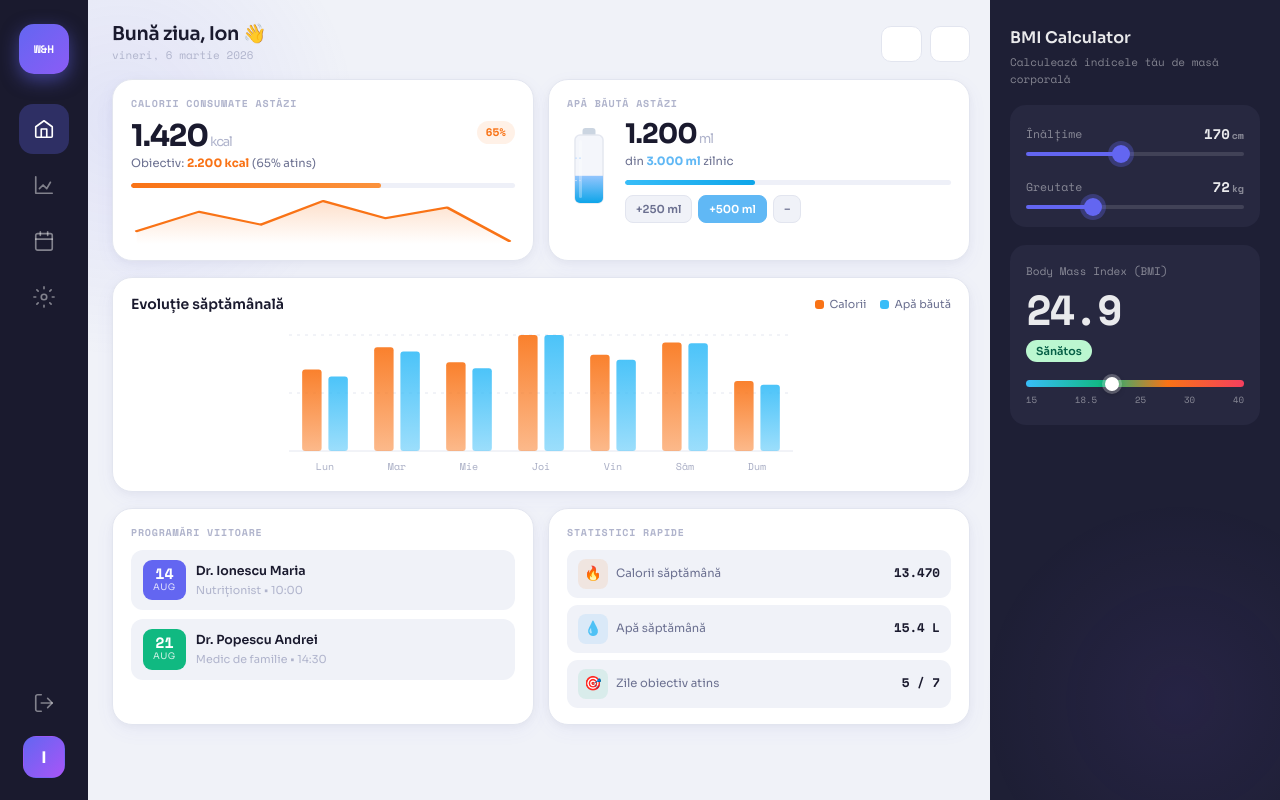
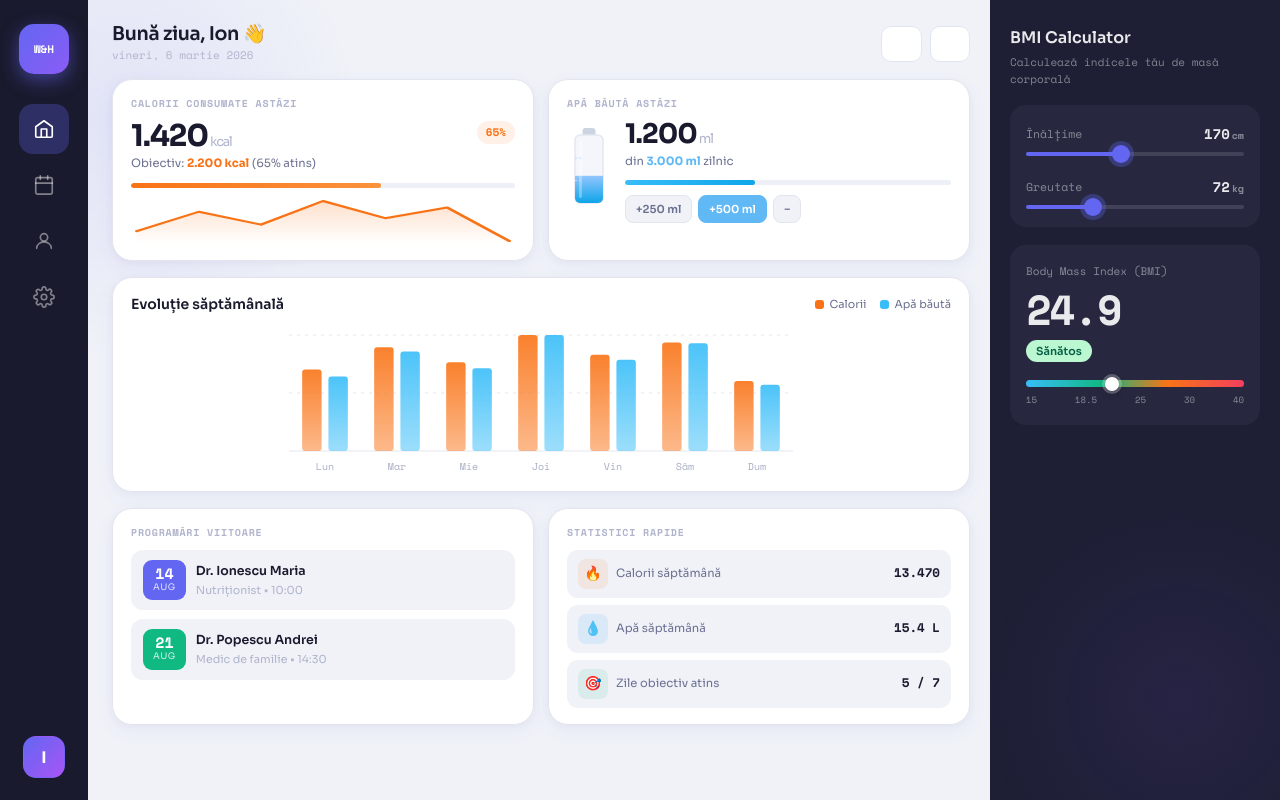
Before and after one commit to maxjumiga/ProiectTWebFront, a React (Vite) app: page /dashboard in a window 1280 px wide. Built offline with nearby package versions, Linux system fonts and the light colour scheme.

Commit message:
Modificare chestii

```diff
--- a/src/main/main_page.tsx
+++ b/src/main/main_page.tsx
@@ -8,9 +8,10 @@ const IconHome = () => (
         <path d="M9 21V12h6v9"/>
     </svg>
 );
-const IconChart = () => (
-    <svg viewBox="0 0 24 24" fill="none" stroke="currentColor" strokeWidth="1.8" strokeLinecap="round" strokeLinejoin="round">
-        <path d="M3 3v18h18"/><path d="M7 16l4-4 4 4 4-7"/>
+const UserIcon = () => (
+    <svg viewBox="0 0 24 24" fill="none" stroke="currentColor" strokeWidth={1.8} strokeLinecap="round" strokeLinejoin="round">
+        <circle cx="12" cy="8" r="4" />
+        <path d="M4 20c0-4 3.6-7 8-7s8 3 8 7" />
     </svg>
 );
 const IconCal = () => (
@@ -20,16 +21,9 @@ const IconCal = () => (
     </svg>
 );
 const IconSettings = () => (
-    <svg viewBox="0 0 24 24" fill="none" stroke="currentColor" strokeWidth="1.8" strokeLinecap="round" strokeLinejoin="round">
-        <circle cx="12" cy="12" r="3"/>
-        <path d="M12 1v2M12 21v2M4.22 4.22l1.42 1.42M18.36 18.36l1.42 1.42M1 12h2M21 12h2M4.22 19.78l1.42-1.42M18.36 5.64l1.42-1.42"/>
-    </svg>
-);
-const IconLogout = () => (
-    <svg viewBox="0 0 24 24" fill="none" stroke="currentColor" strokeWidth="1.8" strokeLinecap="round" strokeLinejoin="round">
-        <path d="M9 21H5a2 2 0 0 1-2-2V5a2 2 0 0 1 2-2h4"/>
-        <polyline points="16 17 21 12 16 7"/>
-        <line x1="21" y1="12" x2="9" y2="12"/>
+    <svg viewBox="0 0 24 24" fill="none" stroke="currentColor" strokeWidth={1.8} strokeLinecap="round" strokeLinejoin="round">
+        <circle cx="12" cy="12" r="3" />
+        <path d="M19.4 15a1.65 1.65 0 0 0 .33 1.82l.06.06a2 2 0 0 1-2.83 2.83l-.06-.06a1.65 1.65 0 0 0-1.82-.33 1.65 1.65 0 0 0-1 1.51V21a2 2 0 0 1-4 0v-.09A1.65 1.65 0 0 0 9 19.4a1.65 1.65 0 0 0-1.82.33l-.06.06a2 2 0 0 1-2.83-2.83l.06-.06A1.65 1.65 0 0 0 4.68 15a1.65 1.65 0 0 0-1.51-1H3a2 2 0 0 1 0-4h.09A1.65 1.65 0 0 0 4.6 9a1.65 1.65 0 0 0-.33-1.82l-.06-.06a2 2 0 0 1 2.83-2.83l.06.06A1.65 1.65 0 0 0 9 4.68a1.65 1.65 0 0 0 1-1.51V3a2 2 0 0 1 4 0v.09a1.65 1.65 0 0 0 1 1.51 1.65 1.65 0 0 0 1.82-.33l.06-.06a2 2 0 0 1 2.83 2.83l-.06.06A1.65 1.65 0 0 0 19.4 9a1.65 1.65 0 0 0 1.51 1H21a2 2 0 0 1 0 4h-.09a1.65 1.65 0 0 0-1.51 1z" />
     </svg>
 );
 const IconBell = () => (
@@ -169,11 +163,10 @@ const bmiBarPos = (bmi: number) => `${Math.min(Math.max((bmi - 15) / 25, 0), 1)
 // ─── Dashboard ────────────────────────────────────────────────────────────────
 interface DashboardProps {
     username?: string;
-    onLogout?: () => void;
     onProfile?: () => void;
 }
 
-const Dashboard: React.FC<DashboardProps> = ({ username = "Ion", onLogout, onProfile }) => {
+const Dashboard: React.FC<DashboardProps> = ({ username = "Ion", onProfile }) => {
     const [waterMl, setWaterMl] = useState(1200);
     const [height,  setHeight]  = useState(170);
     const [weight,  setWeight]  = useState(72);
@@ -201,13 +194,12 @@ const Dashboard: React.FC<DashboardProps> = ({ username = "Ion", onLogout, onPro
 
                 <nav className="db-nav">
                     <button className="db-nav-btn active" title="Acasă"><IconHome /></button>
-                    <button className="db-nav-btn" title="Statistici"><IconChart /></button>
                     <button className="db-nav-btn" title="Programări"><IconCal /></button>
+                    <button className="db-nav-btn" onClick={onProfile} title="Profil"><UserIcon /></button>
                     <button className="db-nav-btn" title="Setări"><IconSettings /></button>
                 </nav>
 
                 <div className="db-sidebar-bottom">
-                    <button className="db-nav-btn" title="Ieșire" onClick={onLogout}><IconLogout /></button>
                     <button className="db-avatar" onClick={onProfile}>{username.charAt(0).toUpperCase()}</button>
                 </div>
             </aside>
--- a/src/profile/profil.tsx
+++ b/src/profile/profil.tsx
@@ -17,10 +17,10 @@ const UserIcon = () => (
     </svg>
 );
 
-const ChartIcon = () => (
-    <svg viewBox="0 0 24 24" fill="none" stroke="currentColor" strokeWidth={1.8} strokeLinecap="round" strokeLinejoin="round">
-        <path d="M3 3v18h18" />
-        <path d="M7 16l4-4 4 4 4-6" />
+const IconCal = () => (
+    <svg viewBox="0 0 24 24" fill="none" stroke="currentColor" strokeWidth="1.8" strokeLinecap="round" strokeLinejoin="round">
+        <rect x="3" y="4" width="18" height="18" rx="2"/>
+        <path d="M16 2v4M8 2v4M3 10h18"/>
     </svg>
 );
 
@@ -95,12 +95,12 @@ const EyeClosedIcon = () => (
     </svg>
 );
 
-const RefreshIcon = () => (
-    <svg viewBox="0 0 24 24" fill="none" stroke="currentColor" strokeWidth={2} strokeLinecap="round" strokeLinejoin="round">
-        <polyline points="23 4 23 10 17 10" />
-        <path d="M20.49 15a9 9 0 1 1-2.12-9.36L23 10" />
-    </svg>
-);
+// const RefreshIcon = () => (
+//     <svg viewBox="0 0 24 24" fill="none" stroke="currentColor" strokeWidth={2} strokeLinecap="round" strokeLinejoin="round">
+//         <polyline points="23 4 23 10 17 10" />
+//         <path d="M20.49 15a9 9 0 1 1-2.12-9.36L23 10" />
+//     </svg>
+// );
 
 const LogOutIcon = () => (
     <svg viewBox="0 0 24 24" fill="none" stroke="currentColor" strokeWidth={2} strokeLinecap="round" strokeLinejoin="round">
@@ -110,13 +110,13 @@ const LogOutIcon = () => (
     </svg>
 );
 
-const TargetIcon = () => (
-    <svg viewBox="0 0 24 24" fill="none" stroke="currentColor" strokeWidth={2} strokeLinecap="round" strokeLinejoin="round">
-        <circle cx="12" cy="12" r="10" />
-        <circle cx="12" cy="12" r="6" />
-        <circle cx="12" cy="12" r="2" />
-    </svg>
-);
+// const TargetIcon = () => (
+//     <svg viewBox="0 0 24 24" fill="none" stroke="currentColor" strokeWidth={2} strokeLinecap="round" strokeLinejoin="round">
+//         <circle cx="12" cy="12" r="10" />
+//         <circle cx="12" cy="12" r="6" />
+//         <circle cx="12" cy="12" r="2" />
+//     </svg>
+// );
 
 // ─── Types ───────────────────────────────────────────────────────────────────
 
@@ -158,7 +158,7 @@ const ProfilePage: React.FC<ProfilePageProps> = ({
                         <HomeIcon />
                     </button>
                     <button className="db-nav-btn" title="Statistici">
-                        <ChartIcon />
+                        <IconCal />
                     </button>
                     <button className="db-nav-btn active" title="Profil">
                         <UserIcon />
```
